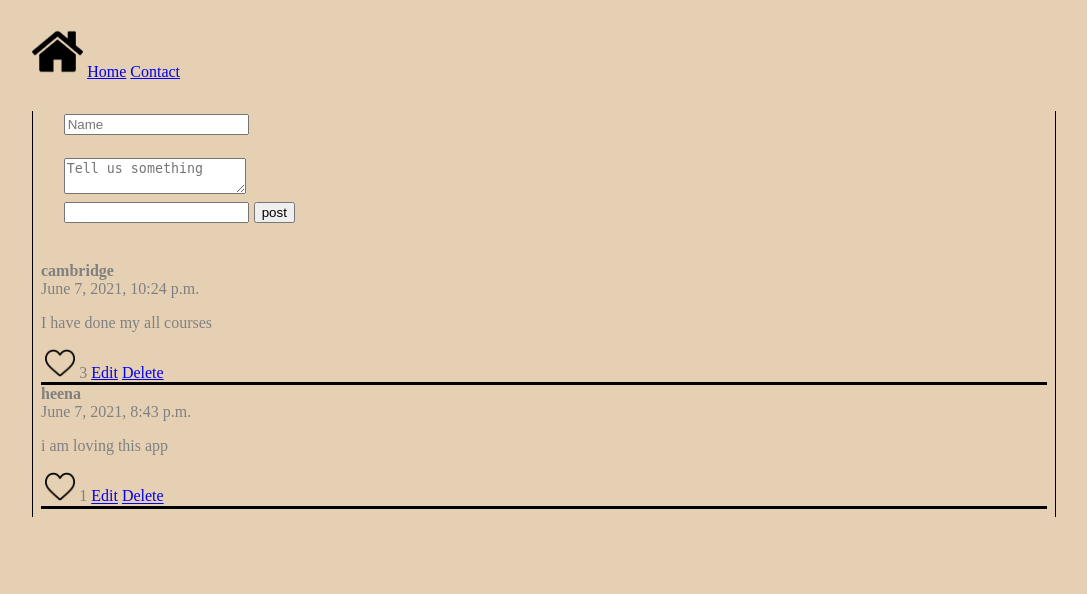
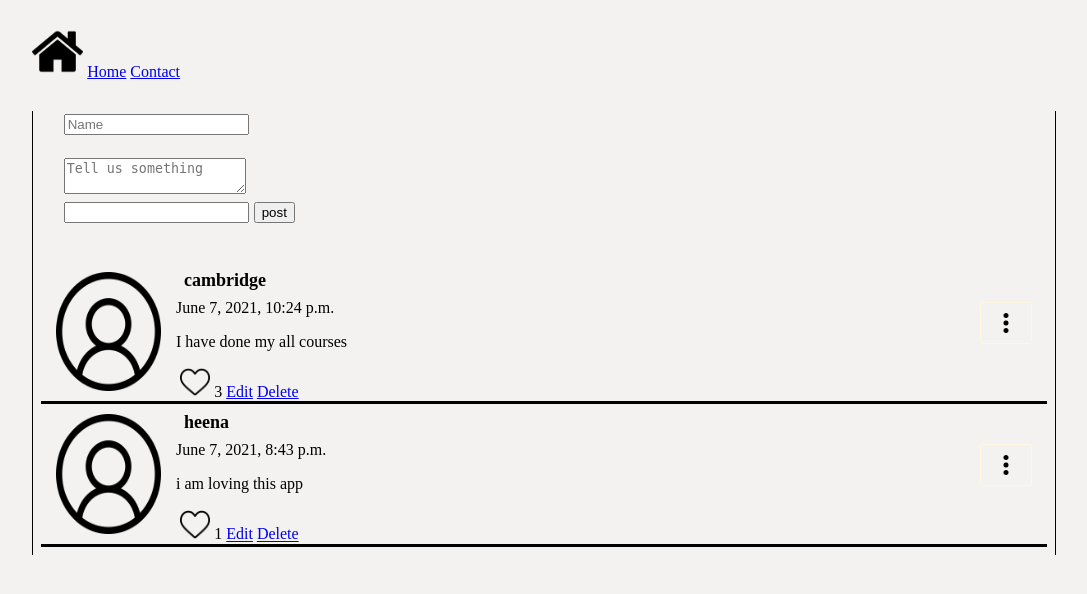
Before and after one commit to Heenar04/twitter_clone, a Django app: page / in a window 1280 px wide. Shown: the top 594 px of the page, without its empty margins (96-1183 px from the left). Run offline with Django 3.2, Linux system fonts and the light colour scheme; data comes from the database, SQL or seed files in the repository; both versions use the stored data as it was after the commit.

Commit message:
added icon

```diff
--- a/static/css/style.css
+++ b/static/css/style.css
@@ -16,7 +16,7 @@ common
  body{
      height: 100%;
      margin: 10%;
-     background-color:rgb(230, 208, 180)
+     background-color:rgb(243, 242, 240)
  }
 
  .tweet_post{
@@ -48,6 +48,7 @@ common
     border-bottom: 3px solid black;
     /* width: 20%; */
     grid-auto-columns: auto;
+    position: relative;
 
 }
   .tweets li .logo {
@@ -61,10 +62,34 @@ common
    .tweets li .name{
       flex-basis: 85%;
       font-weight: bolder;
+      color: black;
+      font-size: large;
+      padding:8px;
 
   }
   .tweets li .name_body {
-      color: gray;
+      color:black;
+  }
+
+  .tweets li  .profile{
+    width: 105px;
+    padding: 10px 15px;
+    position: relative;
+
+}
+ .tweets li .menu_icon{
+      width: 20px;
+      position: absolute;
+      top: 40px;
+      right: 15px;
+      border: 1px solid cornsilk;
+      padding: 10px 15px;
+      font-size: 13px;
+      border-radius: 3px;
+
+  }
+  .tweets li .menu_icon{
+      text-decoration: none;
   }
   @media screen and (max-width: 500px){
       .posts li .name_body .name {
--- a/templates/tweet.html
+++ b/templates/tweet.html
@@ -39,7 +39,10 @@
         <ul>
         {% for tweets in tweet %}
         <li>
+          {% load static %}
 
+           <img class="profile" src="{% static 'img/user.png' %} ">
+           <img class="menu_icon" src="{% static 'img/menu.png' %} ">
            <div class="name_body">
            <div class="name">  {{ tweets.name}}</div>
            <div class="datecreated"> {{ tweets.created_at}}</div>
```
Also changed, not shown: db.sqlite3, static/img/user.png (added), twitter_clone/settings.py (line endings or trailing spaces).
